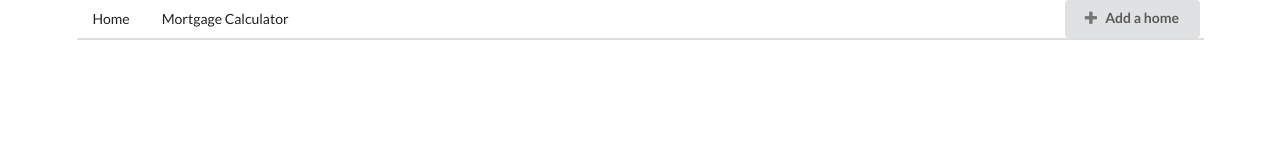
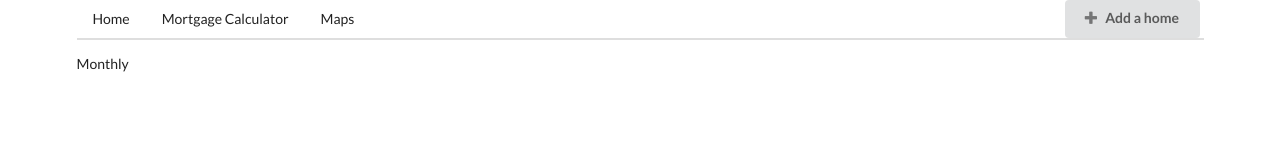
Before and after one commit to Maggie188/RealEstate, a React (Create React App) app in the folder real-estate/: page /homes/monthlycost in a window 1280 px wide. Shown: the top 160 px of the page. Built offline with nearby package versions, Linux system fonts and the light colour scheme.

Commit message:
URL based selection.

```diff
--- a/real-estate/src/components/App.js
+++ b/real-estate/src/components/App.js
@@ -6,6 +6,7 @@ import HomeDetails from './homes/HomeDetails';
 import HomeEdit from './homes/HomeEdit';
 import HomeList from './homes/HomeList';
 import MortgageCalculator from './homes/MortgageCalculator';
+import MonthlyCost from './homes/MonthlyCost';
 import Header from './header';
 import history from '../history';
 
@@ -17,9 +18,10 @@ const App = () => {
                 <Header />
                 <Route path='/' exact component={HomeList} />
                 <Route path='/homes/new' exact component={HomeCreate} />
-                <Route path='/homes/edit' exact component={HomeEdit} />
+                <Route path='/homes/edit/:id' exact component={HomeEdit} />
                 <Route path='/homes/delete' exact component={HomeDelete} />
                 <Route path='/homes/details' exact component={HomeDetails} />
+                <Route path='/homes/monthlycost' exact component={MonthlyCost} />
                 <Route path='/mortgagecalculator' exact component={MortgageCalculator} />
             </Router>
         </div>
--- a/real-estate/src/components/header.js
+++ b/real-estate/src/components/header.js
@@ -10,6 +10,9 @@ const Header = () => {
             <Link to="/mortgagecalculator" className="item">
                 Mortgage Calculator
             </Link>
+            <a href="https://www.google.com/maps" className="item">
+                Maps
+            </a>
             <div className="right menu">
                 <Link to="/homes/new" className="ui button">
                     <i className="plus icon"></i>
--- a/real-estate/src/components/homes/HomeList.js
+++ b/real-estate/src/components/homes/HomeList.js
@@ -1,7 +1,7 @@
 import React from 'react';
 import { connect } from 'react-redux';
 import { fetchHomes } from '../../actions';
-
+import { Link } from 'react-router-dom';
 
 class HomeList extends React.Component {
    componentDidMount() {
@@ -17,11 +17,14 @@ class HomeList extends React.Component {
                   <div className="header">
                      { home.address }
                      <div className="right floated content">
-                        <button className="ui button primary">
+                        <Link to={`/homes/edit/${home.id}`} className="tiny ui button primary">
                            Edit
+                        </Link>
+                        <button className="tiny ui button negative">
+                           Delete
                         </button>
-                        <button className="ui button negative">
-                           Delete
+                        <button className="tiny ui olive button">
+                           Monthly cost
                         </button>
                      </div>
                   </div>
--- /dev/null
+++ b/real-estate/src/components/homes/MonthlyCost.js
@@ -0,0 +1,8 @@
+import React from 'react';
+
+
+const MonthlyCost = () => {
+   return <div>Monthly</div>
+};
+
+export default MonthlyCost;
--- a/real-estate/src/reducers/homeReducer.js
+++ b/real-estate/src/reducers/homeReducer.js
@@ -8,7 +8,7 @@ import {
 } from '../actions/types';
 
 
-export default (state={}, action) => {
+const homeReducer = (state={}, action) => {
     switch (action.type) {
         case FETCH_HOME:
             return {...state, [action.payload.id]: action.payload };
@@ -24,3 +24,5 @@ export default (state={}, action) => {
             return state;
     }
 }
+
+export default homeReducer;
```
